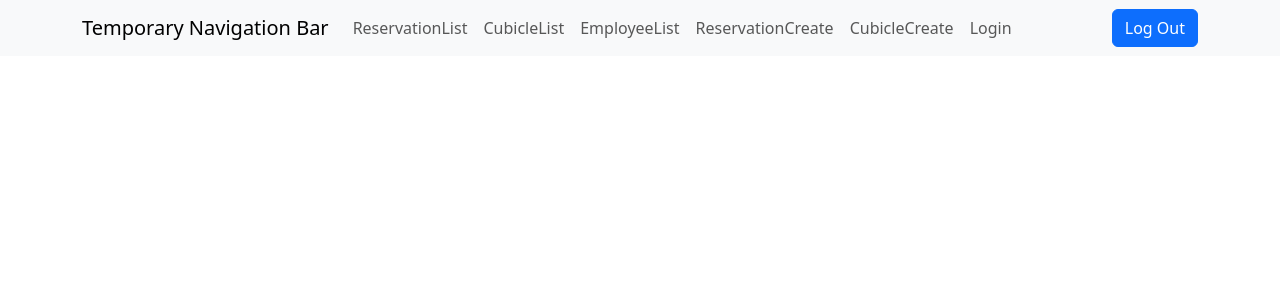
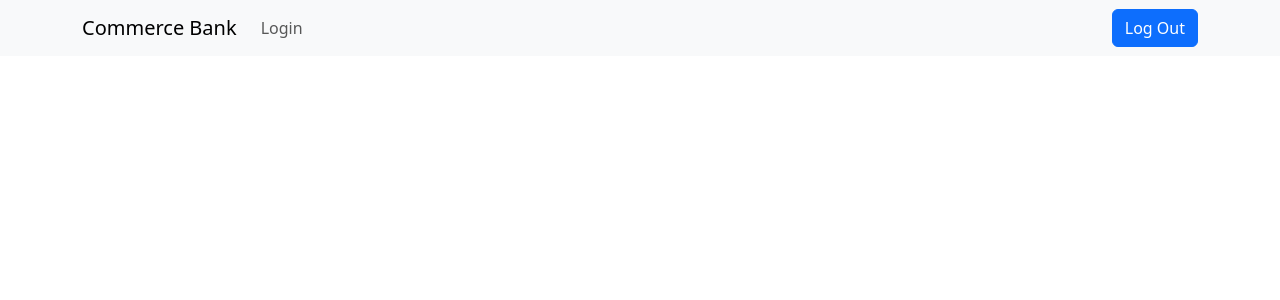
Before and after one commit to Eas5720/Cubicle-Reservation-System, a React (Vite) app in the folder CommerceFrontEnd/: page / in a window 1280 px wide. Shown: the top 300 px of the page. Built offline with nearby package versions, Linux system fonts and the light colour scheme.

Commit message:
Nav Bar Cleaned

```diff
--- a/CommerceFrontEnd/src/components/TopNav.tsx
+++ b/CommerceFrontEnd/src/components/TopNav.tsx
@@ -18,15 +18,10 @@ function TopNav() {
   return (
     <Navbar expand="lg" className="bg-body-tertiary" fixed="top">
       <Container>
-        <Navbar.Brand href="#home">Temporary Navigation Bar</Navbar.Brand>
+        <Navbar.Brand href="#home">Commerce Bank</Navbar.Brand>
         <Navbar.Toggle aria-controls="basic-navbar-nav" />
         <Navbar.Collapse id="basic-navbar-nav">
           <Nav className="me-auto">
-            <Nav.Link href="/reservationlist">ReservationList</Nav.Link>
-            <Nav.Link href="/cubiclelist">CubicleList</Nav.Link>
-            <Nav.Link href="/employeelist">EmployeeList</Nav.Link>
-            <Nav.Link href="/reservationcreate">ReservationCreate</Nav.Link>
-            <Nav.Link href="/cubiclecreate">CubicleCreate</Nav.Link>
             <Nav.Link href="/login">Login</Nav.Link>
           </Nav>
         </Navbar.Collapse>
@@ -38,3 +33,9 @@ function TopNav() {
 }
 
 export default TopNav;
+
+/*            <Nav.Link href="/reservationlist">ReservationList</Nav.Link>
+            <Nav.Link href="/cubiclelist">CubicleList</Nav.Link>
+            <Nav.Link href="/employeelist">EmployeeList</Nav.Link>
+            <Nav.Link href="/reservationcreate">ReservationCreate</Nav.Link>
+            <Nav.Link href="/cubiclecreate">CubicleCreate</Nav.Link>*/
--- a/CommerceFrontEnd/src/pages/ReservationConfirm.tsx
+++ b/CommerceFrontEnd/src/pages/ReservationConfirm.tsx
@@ -36,7 +36,8 @@ function ReservationConfirm() {
     try {
       const response = await axios.post('/api/reservation', reservation);
       console.log('Reservation saved:', response.data);
-      alert('Reservation saved successfully!');
+
+      //alert('Reservation saved successfully!');
     } catch (error) {
       console.error('Error saving reservation:', error);
       alert('Failed to save reservation.');
```
